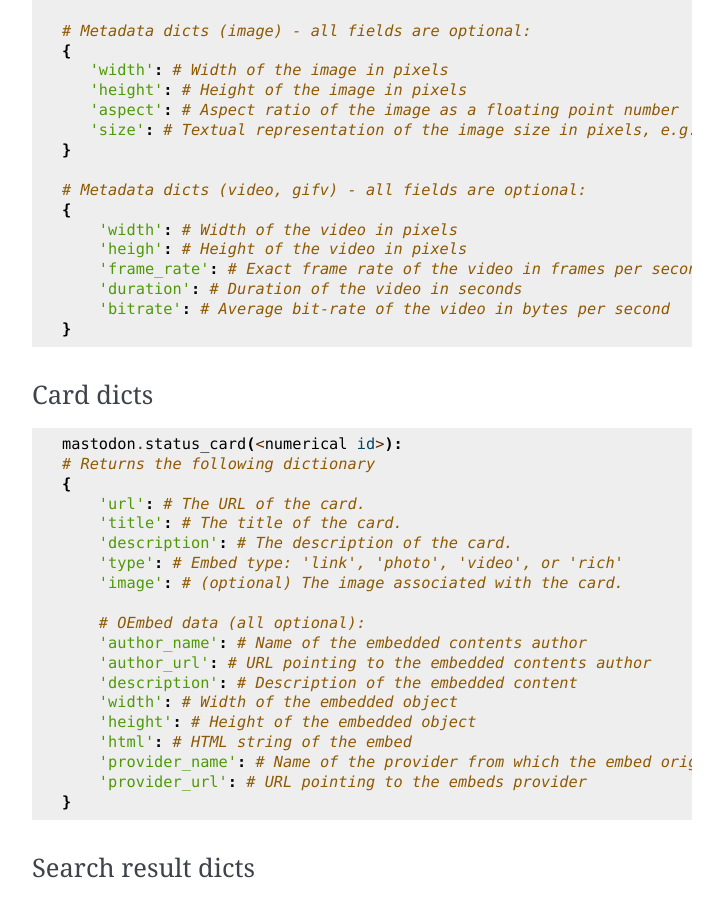
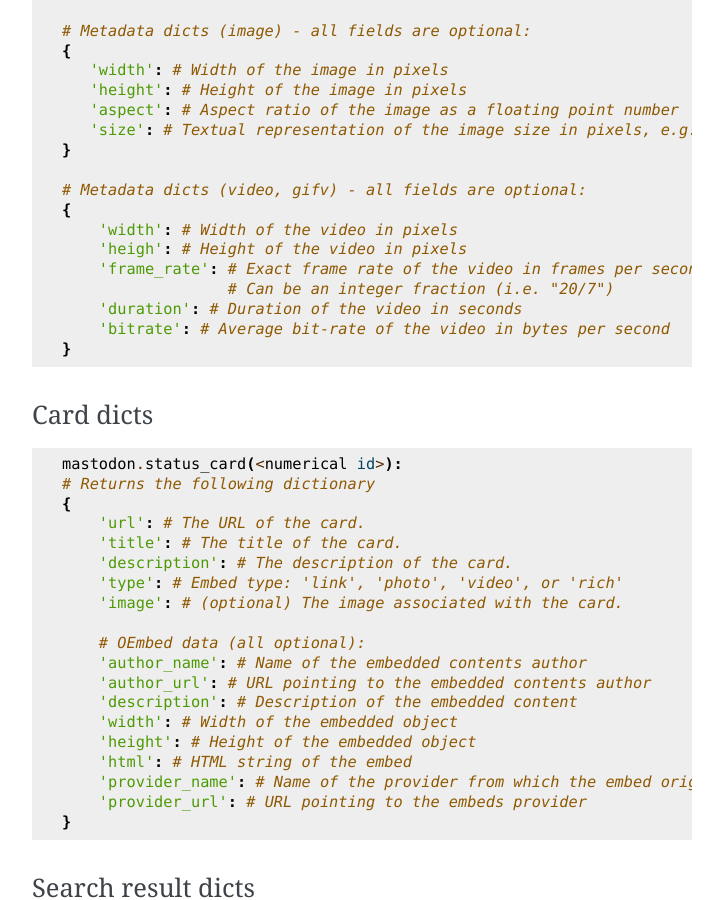
Before and after one commit to halcy/Mastodon.py, a Sphinx documentation site: the page built from docs/index.rst, in a window 1280 px wide and 900 px high, scrolled down 7614 px. Shown: the whole window, without its empty margins (388-1111 px from the left). Built offline with Sphinx 7.4.7, drawn with Linux system fonts in a browser that asks for light colours.

Commit message:
Document fractional frame rates

```diff
--- a/docs/index.rst
+++ b/docs/index.rst
@@ -403,10 +403,12 @@
     {
         'width': # Width of the video in pixels
         'heigh': # Height of the video in pixels
-        'frame_rate': # Exact frame rate of the video in frames per second
+        'frame_rate': # Exact frame rate of the video in frames per second.
+                      # Can be an integer fraction (i.e. "20/7")
         'duration': # Duration of the video in seconds
         'bitrate': # Average bit-rate of the video in bytes per second
     }
+
 Card dicts
 ~~~~~~~~~~
 .. _card dict:
```
